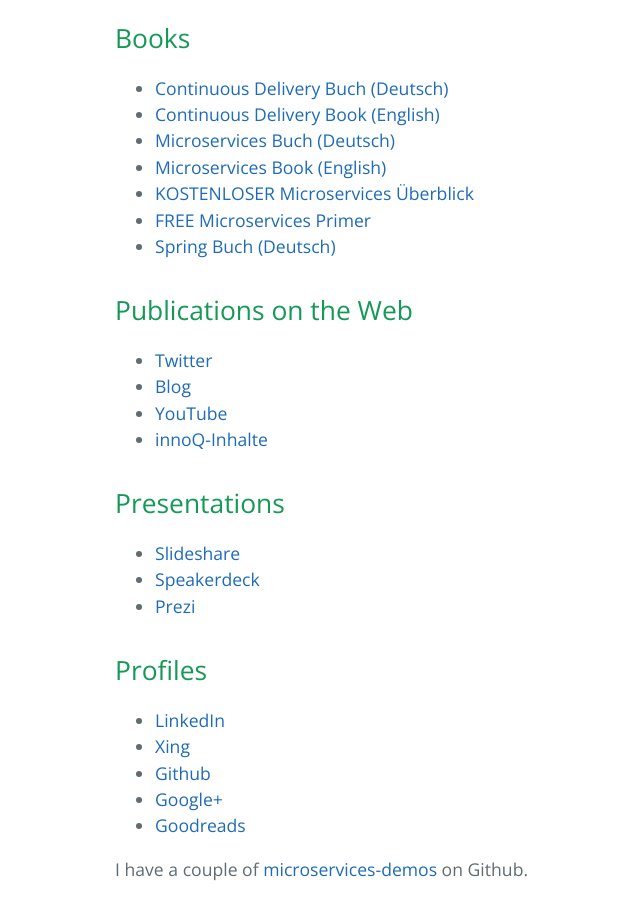
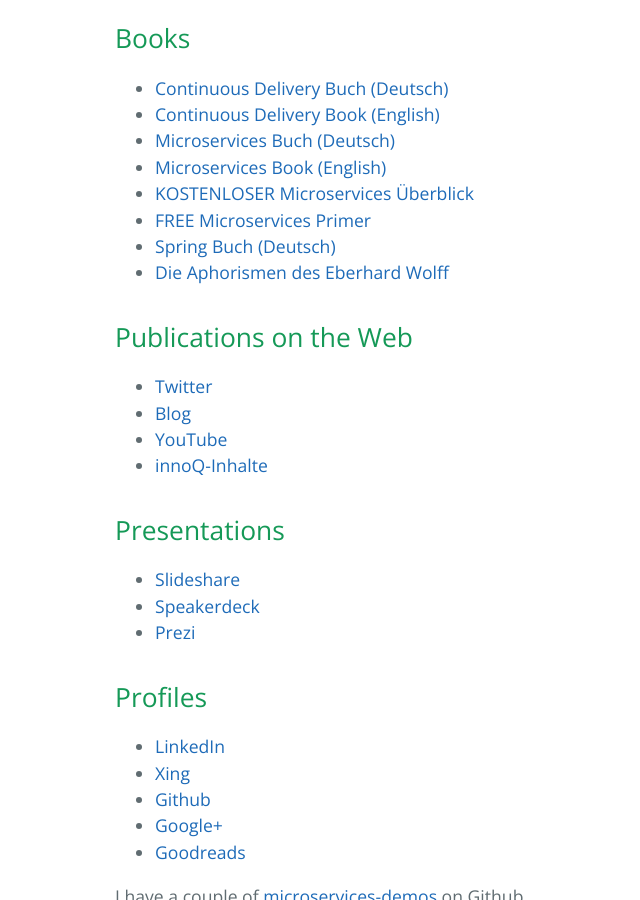
Before and after one commit to ewolff/ewolff.com, a Jekyll site: the page built from index.md, in a window 1280 px wide and 900 px high, scrolled down 574 px. Shown: the whole window, without its empty margins (109-749 px from the left). Built offline with Jekyll 4.4.1, drawn with Linux system fonts in a browser that asks for light colours; our own code applies the rules of GitHub Pages for plain Markdown files.

Commit message:
Added "Die Aphorismen des Eberhard Wolff"

```diff
--- a/index.md
+++ b/index.md
@@ -19,6 +19,7 @@
 * [KOSTENLOSER Microservices Überblick](http://microservices-buch.de/ueberblick.html)
 * [FREE Microservices Primer](http://microservices-book.com/primer.html)
 * [Spring Buch (Deutsch)](http://spring-buch.de)
+* [Die Aphorismen des Eberhard Wolff](https://entwickler.de/press/buecher/die-aphorismen-des-eberhard-wolff-579813305.html)
 
 ## Publications on the Web
 
```
